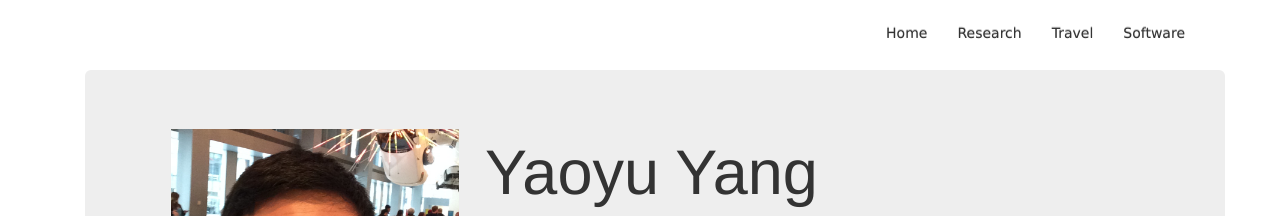
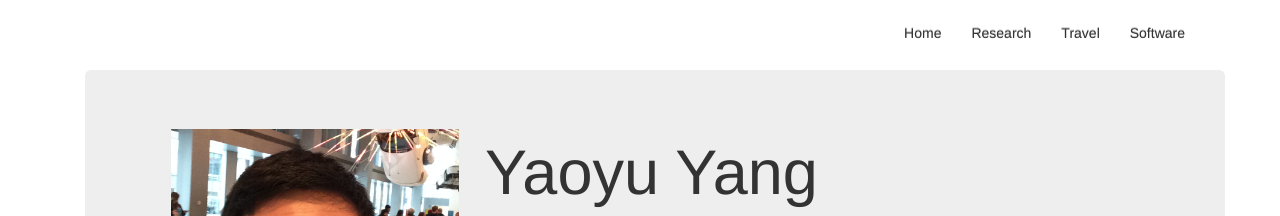
Before and after one commit to yaoyuyang/yaoyuyang.github.io, a Jekyll site: the page built from index.html, in a window 1280 px wide. Shown: the top 216 px of the page. Built offline with Jekyll 4.4.1, drawn with Linux system fonts in a browser that asks for light colours.

Commit message:
Update theme.css

```diff
--- a/css/theme.css
+++ b/css/theme.css
@@ -42,7 +42,7 @@ body {
   color: #333 !important;
   padding-top: 23px;
   height: 60px;
-  font-family: "Lucida Sans Unicode", "Lucida Grande", sans-serif;
+/* font-family: "Lucida Sans Unicode", "Lucida Grande", sans-serif; */
 }
 
 .navbar-nav > li > a {
```
